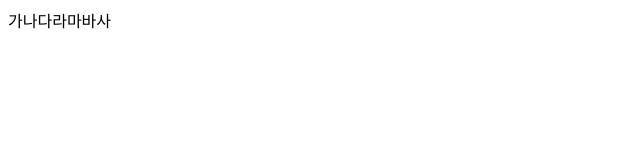
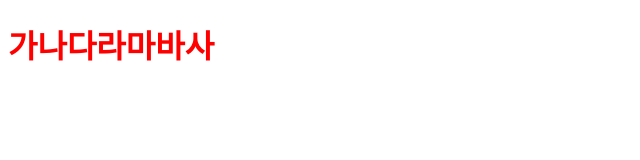
Before and after one commit to N0FreeLunch/N0FreeLunch.github.io, a plain HTML site: page index.html in a window 1280 px wide. Shown: the whole page, without its empty margins (0-640 px from the left). Drawn offline with Linux system fonts and the light colour scheme.

Commit message:
Update index.html

```diff
--- a/index.html
+++ b/index.html
@@ -5,6 +5,6 @@
     <title>hello</title>
   </head>
   <body>
-    가나다라마바사
+    <h1 style="color:red;">가나다라마바사</h1>
   </body>
 </html>
```
